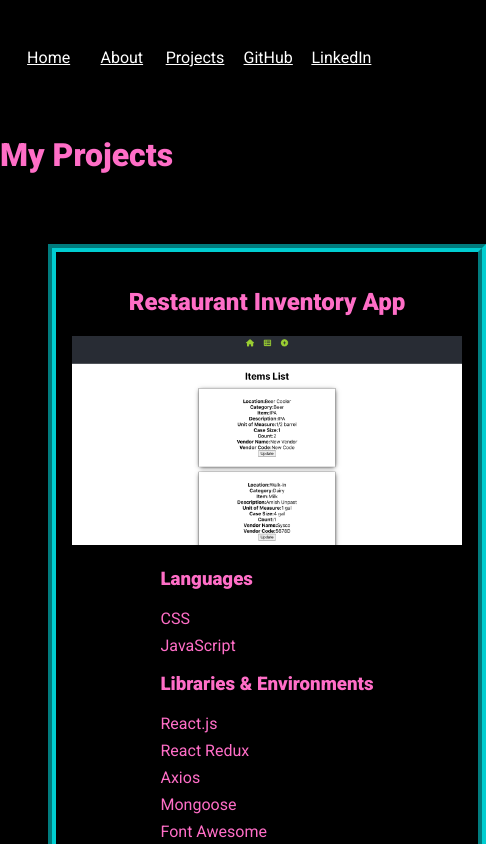
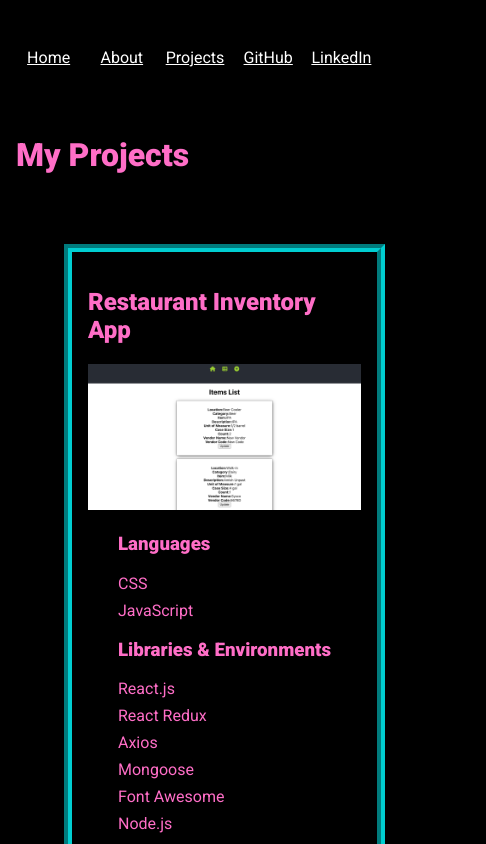
Before and after one commit to Job85/simplistic-portfolio, a Next.js app: page /projects in a window 390 px wide. Shown: the top 844 px of the page, 486 px wide, since content can reach past the window. Built offline with nearby package versions, Linux system fonts and the light colour scheme.

Commit message:
added media query with max-width 650px to set container width -> 70vw

```diff
--- a/src/app/projects/page.module.css
+++ b/src/app/projects/page.module.css
@@ -6,6 +6,8 @@
         "header header header ."
         ". card card ."
     ;
+    width: 80vw;
+    margin: 0 1em;
 }
 
 .page_header {
@@ -15,3 +17,9 @@
 .project_container {
     grid-area: card;
 }
+
+@media (max-width: 650px) {
+    .container {
+        width: 70vw;
+    }
+}
```
